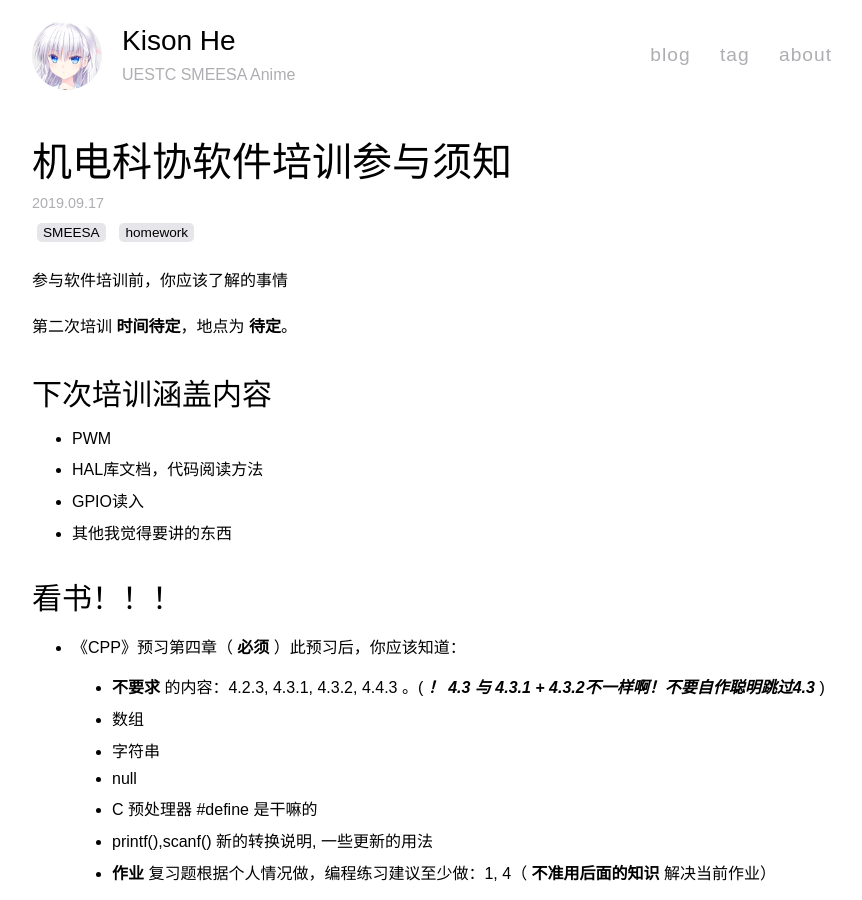
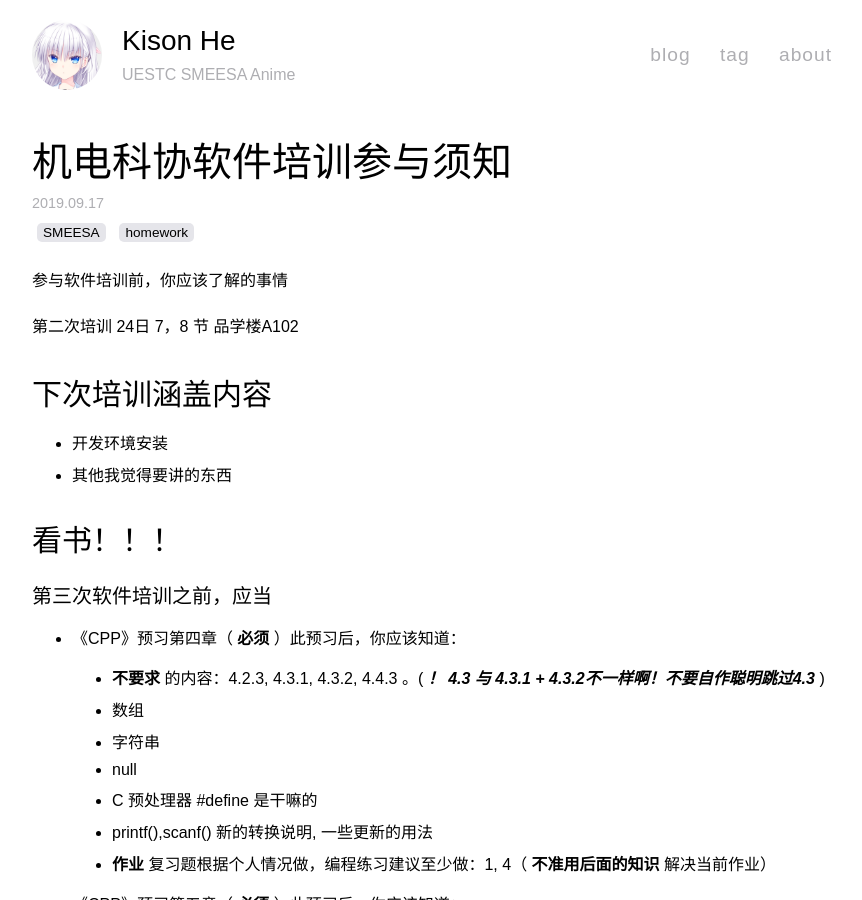
Before and after one commit to KisonHe/kisonhe.github.io, a Jekyll site: the page built from _posts/2019-09-17-software-edu-pre-homework-1.md, in a window 1280 px wide and 900 px high. Shown: the whole window, without its empty margins (208-1070 px from the left). Built offline with Jekyll 4.4.1, drawn with Linux system fonts in a browser that asks for light colours.

Commit message:
Update Information

```diff
--- a/_posts/2019-09-17-software-edu-pre-homework-1.md
+++ b/_posts/2019-09-17-software-edu-pre-homework-1.md
@@ -6,18 +6,16 @@ tags: SMEESA homework
 
 参与软件培训前，你应该了解的事情
 
-第二次培训 **时间待定**，地点为 **待定**。
+第二次培训 24日 7，8 节 品学楼A102
 
 
 ## 下次培训涵盖内容
-- PWM
-- HAL库文档，代码阅读方法
-- GPIO读入
+- 开发环境安装
 - 其他我觉得要讲的东西
 
 
 ## 看书！！！
-
+### 第三次软件培训之前，应当
 - 《CPP》预习第四章（ **必须** ）此预习后，你应该知道：
     - **不要求** 的内容：4.2.3, 4.3.1, 4.3.2, 4.4.3 。( ***！ 4.3 与 4.3.1 + 4.3.2不一样啊！不要自作聪明跳过4.3*** )
     - 数组
```
Also changed, not shown: _posts/2019-09-15-SMEESA-notification.md (+4 -3 lines), _posts/2019-09-22-cubemx-and-keil-installing.md (+1 -2 lines).
